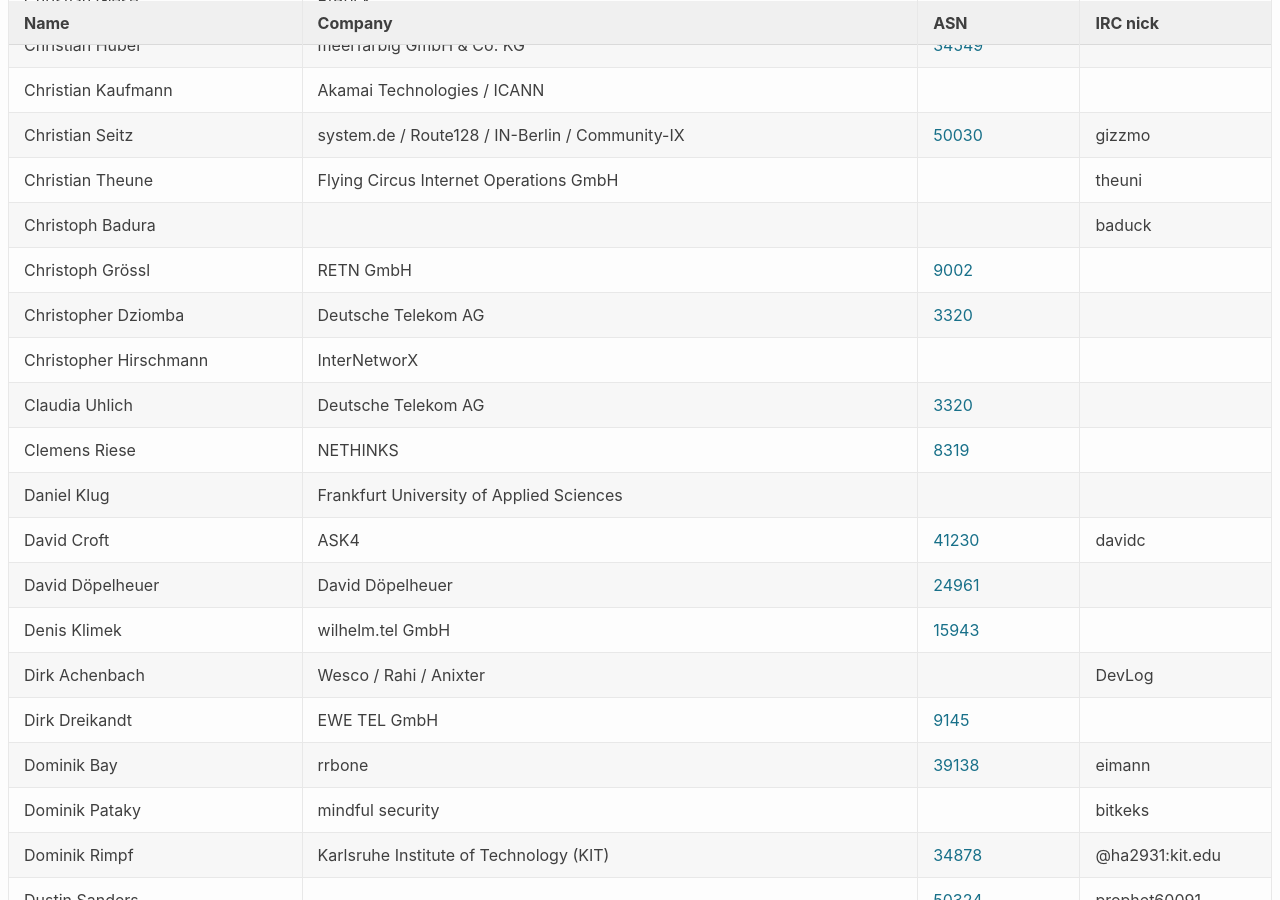
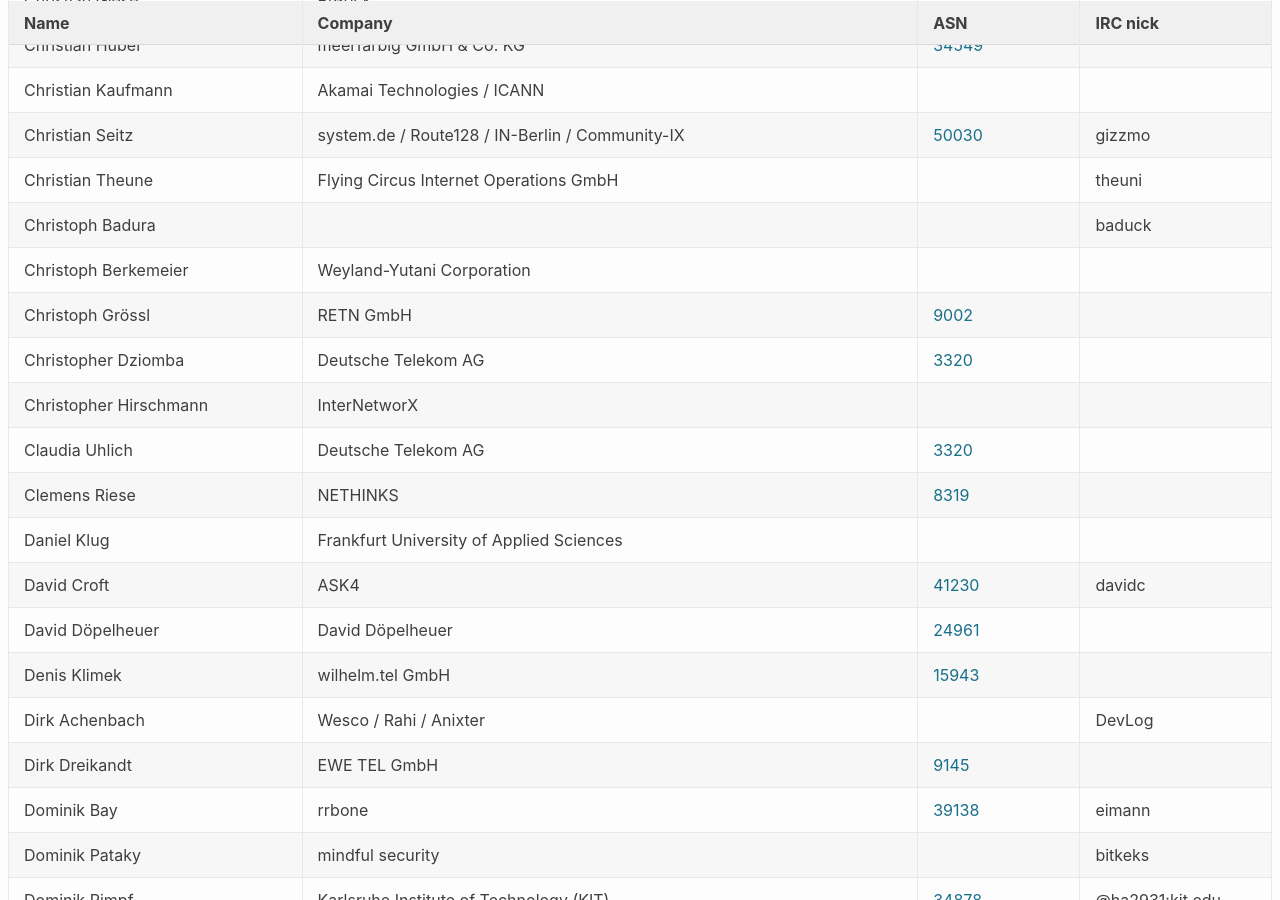
Before and after one commit to denog/pretix-attendeelist, a Jekyll site: the page built from denog15/index.md, in a window 1280 px wide and 900 px high, scrolled down 2089 px. Built offline with Jekyll 4.4.1, drawn with Linux system fonts in a browser that asks for light colours.

Commit message:
Latest data: Thu Oct 12 08:10:56 UTC 2023

```diff
--- a/_data/attendees_denog15_onsite.json
+++ b/_data/attendees_denog15_onsite.json
@@ -288,6 +288,12 @@
     "asn": null
   },
   {
+    "name": "Christoph Berkemeier",
+    "company": "Weyland-Yutani Corporation",
+    "irc": null,
+    "asn": null
+  },
+  {
     "name": "Christopher Dziomba",
     "company": "Deutsche Telekom AG",
     "irc": null,
```
